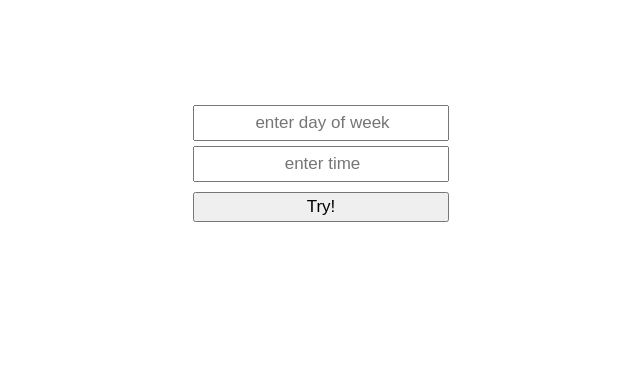
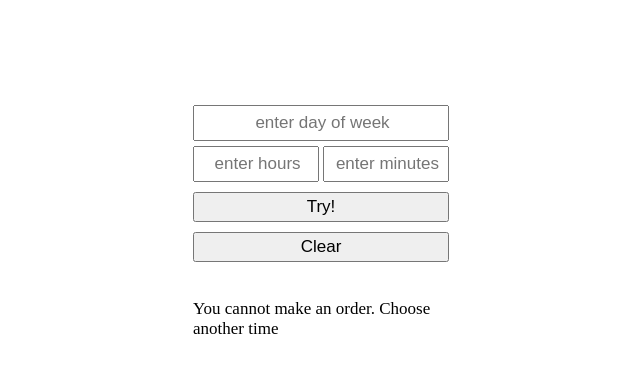
Before and after one commit to fenmay/jsrepository, a website built with webpack: page index.html in a window 1280 px wide. Shown: the whole page, without its empty margins (327-967 px from the left). Built offline with nearby package versions, Linux system fonts and the light colour scheme.

Commit message:
initial commit

```diff
--- a/index.html
+++ b/index.html
@@ -9,9 +9,13 @@
     <body>
         <div class="container">
             <input id="day" placeholder="enter day of week" type="text">
-            <input id="time" placeholder="enter time" type="text">
+            <div class="time">
+                <input id="hours" class="hours" placeholder="enter hours" type="text">
+                <input id="minutes" class="minutes" placeholder="enter minutes" type="text">
+            </div>
             <button id="try">Try!</button>
-            <div class="for_result">
+            <button id="clear">Clear</button>
+            <div id="for_result">
 
             </div>
         </div>
--- a/index.js
+++ b/index.js
@@ -1,3 +1,4 @@
+import moment from 'moment';
 import './src/styles/style.scss';
 
 // Это часы работы ресторана
@@ -5,6 +6,15 @@ import './src/styles/style.scss';
 // И метод будем определять, сможете ли вы сделать заказ или нет.
 // Учитывайте тот факт, что за пол часа до закрытия или
 // перерыва заказ не может быть оформлен. Ну типа кухня закрывается
+
+const day = document.getElementById('day');
+const hours = document.getElementById('hours');
+const minutes = document.getElementById('minutes');
+const tryBtn = document.getElementById('try');
+const clear = document.getElementById('clear');
+const for_result = document.getElementById('for_result');
+const can = document.createElement('p');
+const cannot = document.createElement('p');
 
 const openingHours = {
     dayOfWeek: ['MONDAY', 'TUESDAY', 'WEDNESDAY', 'THURSDAY', 'FRIDAY'],
@@ -82,35 +92,29 @@ const openingHours = {
     ]
   };
 
-const newDay = openingHours.dayOfWeek;
-const monThur = openingHours.periods[0];
-const fri = openingHours.periods[4];
+// массив дней пн-чт
+const baseDays = openingHours.dayOfWeek.slice(0, 4);
 
-console.log(newDay);
-console.log(monThur);
-console.log(fri);
+can.innerText = 'You can make an order';
+cannot.innerText = 'You cannot make an order. Choose another time';
 
-let arrTime = [];
+const baseTime = tryBtn.onclick = () => {
+  moment().hours(hours.value).minutes(minutes.value) > moment().hours(10).minutes(0) && moment().hours(hours.value).minutes(minutes.value) < moment().hours(13).minutes(30) ?
+    for_result.append(can) : moment().hours(hours.value).minutes(minutes.value) > moment().hours(15).minutes(0) && moment().hours(hours.value).minutes(minutes.value) < moment().hours(17).minutes(30) ?
+      for_result.append(can) : moment().hours(hours.value).minutes(minutes.value) > moment().hours(18).minutes(30) && moment().hours(hours.value).minutes(minutes.value) < moment().hours(21).minutes(30) ?
+        for_result.append(can) : for_result.append(cannot);
+}
 
-const fourDays = Object.values(monThur);
-const strDays = Object.values(fourDays[0]) + ' ' + Object.values(fourDays[1]) + ' ' + Object.values(fourDays[2]);
-const newTimes = strDays.split(',').join();
-// const omg = newTimes.split('');
-// .join(' ');
-// .split(' ');
-console.log(newTimes);
+const fridayTime = tryBtn.onclick = () => {
+  moment().hours(hours.value).minutes(minutes.value) > moment().hours(8).minutes(0) && moment().hours(hours.value).minutes(minutes.value) < moment().hours(11).minutes(30) ?
+    for_result.append(can) : moment().hours(hours.value).minutes(minutes.value) > moment().hours(13).minutes(0) && moment().hours(hours.value).minutes(minutes.value) < moment().hours(18).minutes(30) ?
+      for_result.append(can) : moment().hours(hours.value).minutes(minutes.value) > moment().hours(19).minutes(30) && moment().hours(hours.value).minutes(minutes.value) < moment().hours(23).minutes(0) ?
+        for_result.append(can) : for_result.append(cannot);
+}
 
-// let slicedHours = [];
-// for (let index = 0; index < newTimes.length; index++) {
-//     slicedHours = slicedHours + newTimes[index].slice(0, 2).split(',');
+baseDays.includes(day.value.toUpperCase(), 0) ?
+baseTime() : fridayTime();
 
-// }
-// console.log(slicedHours);
-
-// let goodTimes = slicedHours.split('');
-// console.log(goodTimes);
-// for (let index = 0; index < finallyFourDays.length; index++) {
-//     arrTime.push(finallyFourDays[index])
-
-// }
-// console.log(arrTime);
+clear.onclick = () => {
+  for_result.innerHTML = '';
+}
--- a/src/styles/style.scss
+++ b/src/styles/style.scss
@@ -1,9 +1,3 @@
-@import '../components/sign-in/sign-in.scss';
-
-input {
-    margin-top: 5px;
-}
-
 .container {
     display: flex;
     flex-direction: column;
@@ -11,6 +5,18 @@ input {
     margin-top: 100px;
     margin-left: 40vw;
     font-size: 17px;
+}
+
+.time {
+    display: flex;
+    flex-direction: row;
+    justify-content: space-between;
+}
+
+.hours,
+.minutes {
+    width: 45%;
+
 }
 
 button {
@@ -23,24 +29,17 @@ button:hover {
     color: #fff;
 }
 
-.get {
-    background-color: rgb(105, 204, 113);
-}
-
-.clear {
-    background-color: rgb(194, 129, 129);
-}
 
 input {
     height: 30px;
     padding-left: 5px;
     font-size: inherit;
     text-align: center;
+    margin-top: 5px;
 }
 
 #for_result {
     width: 20vw;
     margin-top: 20px;
-    margin-left: 40vw;
     font-size: 17px;
 }
```
